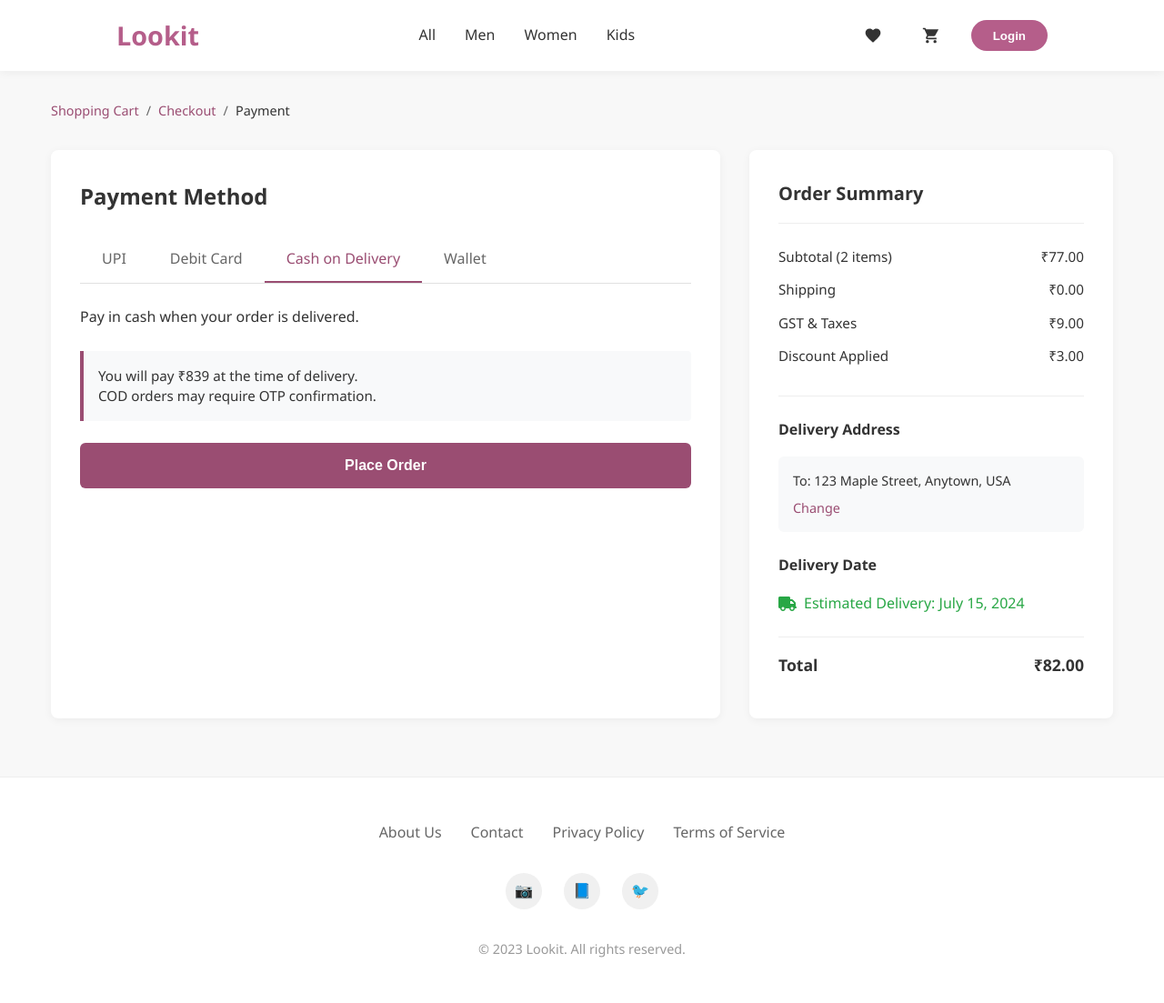
After one commit to abhinavashokm/lookit-ecommerce-django, a Django app: page /order/payment in a window 1280 px wide. The commit adds this page. Shown: the whole page at 91% size. Run offline with Django 5.2, Linux system fonts and the light colour scheme.

Commit message:
feat(order): create payment page with COD as selected

```diff
--- /dev/null
+++ b/lookit/order/static/order/css/payment.css
@@ -0,0 +1,253 @@
+/* Container */
+.container {
+    max-width: 1200px;
+    margin: 2rem auto;
+    padding: 0 1rem;
+}
+
+/* Breadcrumbs */
+.breadcrumbs {
+    display: flex;
+    align-items: center;
+    gap: 0.5rem;
+    margin-bottom: 2rem;
+    font-size: 0.9rem;
+    color: #666;
+}
+
+.breadcrumbs a {
+    color: #9a4d72;
+    text-decoration: none;
+}
+
+.breadcrumbs .active {
+    color: #333;
+    font-weight: 500;
+}
+
+/* Payment Layout */
+.payment-layout {
+    display: flex;
+    gap: 2rem;
+    margin-top: 1.5rem;
+}
+
+.payment-methods {
+    flex: 2;
+    background: white;
+    border-radius: 8px;
+    padding: 2rem;
+    box-shadow: 0 2px 10px rgba(0, 0, 0, 0.05);
+}
+
+.payment-methods h2 {
+    margin-bottom: 1.5rem;
+    color: #333;
+    font-size: 1.5rem;
+}
+
+.payment-tabs {
+    display: flex;
+    border-bottom: 1px solid #e0e0e0;
+    margin-bottom: 1.5rem;
+}
+
+.tab {
+    padding: 0.75rem 1.5rem;
+    cursor: pointer;
+    font-weight: 500;
+    color: #666;
+    border-bottom: 2px solid transparent;
+    transition: all 0.3s;
+}
+
+.tab.active {
+    color: #9a4d72;
+    border-bottom: 2px solid #9a4d72;
+}
+
+.tab-content {
+    display: none;
+}
+
+.tab-content.active {
+    display: block;
+}
+
+.card-form {
+    max-width: 500px;
+    margin-top: 1rem;
+}
+
+.form-group {
+    margin-bottom: 1.5rem;
+}
+
+.form-group label {
+    display: block;
+    margin-bottom: 0.5rem;
+    font-weight: 500;
+    color: #444;
+}
+
+.form-control {
+    width: 100%;
+    padding: 0.75rem 1rem;
+    border: 1px solid #ddd;
+    border-radius: 6px;
+    font-size: 1rem;
+    transition: border-color 0.3s, box-shadow 0.3s;
+}
+
+.form-control:focus {
+    outline: none;
+    border-color: #9a4d72;
+    box-shadow: 0 0 0 3px rgba(154, 77, 114, 0.1);
+}
+
+.form-row {
+    display: flex;
+    gap: 1rem;
+}
+
+.form-row .form-group {
+    flex: 1;
+}
+
+.cod-message {
+    background-color: #f8f9fa;
+    border-left: 4px solid #9a4d72;
+    padding: 1rem;
+    margin-top: 1.5rem;
+    border-radius: 0 4px 4px 0;
+    color: #333;
+    font-size: 0.95rem;
+    line-height: 1.5;
+}
+
+.order-summary {
+    flex: 1;
+    background: white;
+    border-radius: 8px;
+    padding: 2rem;
+    height: fit-content;
+    box-shadow: 0 2px 10px rgba(0, 0, 0, 0.05);
+}
+
+.order-summary h3 {
+    margin-bottom: 1.5rem;
+    color: #333;
+    font-size: 1.25rem;
+    padding-bottom: 1rem;
+    border-bottom: 1px solid #eee;
+}
+
+.summary-row {
+    display: flex;
+    justify-content: space-between;
+    margin-bottom: 0.75rem;
+    font-size: 0.95rem;
+}
+
+.summary-row.total {
+    margin-top: 1.5rem;
+    padding-top: 1rem;
+    border-top: 1px solid #eee;
+    font-weight: 600;
+    font-size: 1.1rem;
+    color: #333;
+}
+
+.delivery-info {
+    margin-top: 2rem;
+    padding-top: 1.5rem;
+    border-top: 1px solid #eee;
+}
+
+.delivery-info h4 {
+    margin-bottom: 1rem;
+    color: #333;
+    font-size: 1rem;
+}
+
+.delivery-address {
+    background: #f8f9fa;
+    padding: 1rem;
+    border-radius: 6px;
+    margin-bottom: 1.5rem;
+    font-size: 0.9rem;
+    line-height: 1.5;
+}
+
+.delivery-address p {
+    margin-bottom: 0.5rem;
+}
+
+.change-link {
+    color: #9a4d72;
+    text-decoration: none;
+    font-size: 0.9rem;
+    font-weight: 500;
+}
+
+.delivery-date {
+    color: #28a745;
+    font-weight: 500;
+    margin-top: 0.5rem;
+    display: flex;
+    align-items: center;
+    gap: 0.5rem;
+}
+
+.btn-pay {
+    width: 100%;
+    padding: 1rem;
+    background-color: #9a4d72;
+    color: white;
+    border: none;
+    border-radius: 6px;
+    font-size: 1rem;
+    font-weight: 600;
+    cursor: pointer;
+    transition: background-color 0.3s;
+    margin-top: 1.5rem;
+}
+
+.btn-pay:hover {
+    background-color: #883c62;
+}
+
+/* Responsive Styles */
+@media (max-width: 992px) {
+    .payment-layout {
+        flex-direction: column;
+    }
+}
+
+@media (max-width: 768px) {
+    .header-right {
+        margin-left: auto;
+    }
+
+    .payment-methods,
+    .order-summary {
+        padding: 1.5rem;
+    }
+
+    .tab {
+        padding: 0.5rem 1rem;
+        font-size: 0.9rem;
+    }
+}
+
+@media (max-width: 480px) {
+    .form-row {
+        flex-direction: column;
+        gap: 1.5rem;
+    }
+
+    .tab {
+        padding: 0.5rem;
+        font-size: 0.85rem;
+    }
+}
--- /dev/null
+++ b/lookit/order/static/order/js/payment.js
@@ -0,0 +1,56 @@
+
+// Show selected tab content
+function showTab(tabId) {
+    // Hide all tab contents
+    document.querySelectorAll('.tab-content').forEach(tab => {
+        tab.classList.remove('active');
+    });
+
+    // Remove active class from all tabs
+    document.querySelectorAll('.tab').forEach(tab => {
+        tab.classList.remove('active');
+    });
+
+    // Show selected tab content
+    document.getElementById(tabId).classList.add('active');
+
+    // Add active class to clicked tab
+    event.currentTarget.classList.add('active');
+}
+
+// Format card number with spaces
+function formatCardNumber(input) {
+    // Remove all non-digit characters
+    let value = input.value.replace(/\D/g, '');
+
+    // Add space after every 4 digits
+    value = value.replace(/(\d{4})(?=\d)/g, '$1 ');
+
+    // Update input value
+    input.value = value.trim();
+}
+
+// Format expiry date with slash
+function formatExpiryDate(input) {
+    let value = input.value.replace(/\D/g, '');
+
+    if (value.length > 2) {
+        value = value.substring(0, 2) + '/' + value.substring(2, 4);
+    }
+
+    input.value = value;
+}
+
+// Handle form submission
+document.getElementById('cardForm').addEventListener('submit', function(e) {
+    e.preventDefault();
+    // Here you would typically validate the form and process the payment
+    alert('Processing your payment...');
+    // In a real application, you would make an API call to your payment processor here
+});
+
+// Handle Cash on Delivery order
+function placeCODOrder() {
+    alert('Your order has been placed successfully! You will pay ₹839 at the time of delivery.');
+    // In a real application, you would submit the order to your backend here
+}
--- /dev/null
+++ b/lookit/order/templates/order/payment.html
@@ -0,0 +1,132 @@
+{% extends 'user_base/base.html' %}
+{% load static %}
+{% block styles %}
+<link rel="stylesheet" href="{% static 'order/css/payment.css' %}">
+<link rel="stylesheet" href="https://cdnjs.cloudflare.com/ajax/libs/font-awesome/6.0.0-beta3/css/all.min.css">
+{% endblock %}
+
+{% block content %}
+<!--main content-->
+<div class="container">
+    <!-- Breadcrumbs -->
+    <div class="breadcrumbs">
+        <a href="{% url 'cart' %}">Shopping Cart</a>
+        <span>/</span>
+        <a href="{% url 'checkout' %}">Checkout</a>
+        <span>/</span>
+        <span class="active">Payment</span>
+    </div>
+
+    <div class="payment-layout">
+        <!-- Payment Methods -->
+        <div class="payment-methods">
+            <h2>Payment Method</h2>
+
+            <div class="payment-tabs">
+                <div class="tab" onclick="showTab('upi')">UPI</div>
+                <div class="tab " onclick="showTab('debit-card')">Debit Card</div>
+                <div class="tab active" onclick="showTab('cod')">Cash on Delivery</div>
+                <div class="tab" onclick="showTab('wallet')">Wallet</div>
+            </div>
+
+            <!-- UPI Payment -->
+            <div id="upi" class="tab-content">
+                <p>Pay via any UPI app</p>
+                <button class="btn-pay" style="margin-top: 1rem;">Pay with UPI</button>
+            </div>
+
+            <!-- Debit Card Payment -->
+            <div id="debit-card" class="tab-content">
+                <form id="cardForm" class="card-form">
+                    <div class="form-group">
+                        <label for="cardNumber">Card Number</label>
+                        <input type="text" id="cardNumber" class="form-control" placeholder="1234 5678 9012 3456" maxlength="19" oninput="formatCardNumber(this)">
+                    </div>
+
+                    <div class="form-row">
+                        <div class="form-group">
+                            <label for="expiryDate">Expiry Date</label>
+                            <input type="text" id="expiryDate" class="form-control" placeholder="MM/YY" maxlength="5" oninput="formatExpiryDate(this)">
+                        </div>
+                        <div class="form-group">
+                            <label for="cvv">CVV</label>
+                            <input type="password" id="cvv" class="form-control" placeholder="•••" maxlength="3">
+                        </div>
+                    </div>
+
+                    <div class="form-group">
+                        <label for="cardName">Name on Card</label>
+                        <input type="text" id="cardName" class="form-control" placeholder="John Doe">
+                    </div>
+
+                    <button type="submit" class="btn-pay">Pay ₹82.00</button>
+                </form>
+            </div>
+
+            <!-- Cash on Delivery -->
+            <div id="cod" class="tab-content active">
+                <p>Pay in cash when your order is delivered.</p>
+                <div class="cod-message">
+                    <p>You will pay ₹839 at the time of delivery.</p>
+                    <p>COD orders may require OTP confirmation.</p>
+                </div>
+                <button class="btn-pay" onclick="placeCODOrder()">Place Order</button>
+            </div>
+
+            <!-- Wallet -->
+            <div id="wallet" class="tab-content">
+                <p>Pay using your wallet balance</p>
+                <button class="btn-pay" style="margin-top: 1rem;">Pay with Wallet</button>
+            </div>
+        </div>
+
+        <!-- Order Summary -->
+        <div class="order-summary">
+            <h3>Order Summary</h3>
+
+            <div class="summary-row">
+                <span>Subtotal (2 items)</span>
+                <span>₹77.00</span>
+            </div>
+
+            <div class="summary-row">
+                <span>Shipping</span>
+                <span>₹0.00</span>
+            </div>
+
+            <div class="summary-row">
+                <span>GST & Taxes</span>
+                <span>₹9.00</span>
+            </div>
+
+            <div class="summary-row">
+                <span>Discount Applied</span>
+                <span>₹3.00</span>
+            </div>
+
+            <div class="delivery-info">
+                <h4>Delivery Address</h4>
+                <div class="delivery-address">
+                    <p>To: 123 Maple Street, Anytown, USA</p>
+                    <a href="checkout.html" class="change-link">Change</a>
+                </div>
+
+                <h4>Delivery Date</h4>
+                <div class="delivery-date">
+                    <i class="fas fa-truck"></i>
+                    <span>Estimated Delivery: July 15, 2024</span>
+                </div>
+            </div>
+
+            <div class="summary-row total">
+                <span>Total</span>
+                <span>₹82.00</span>
+            </div>
+        </div>
+    </div>
+</div>
+{% endblock %}
+
+{% block scripts %}
+<script src="{% static 'order/js/payment.js' %}"></script>
+{% endblock %}
--- a/lookit/order/urls.py
+++ b/lookit/order/urls.py
@@ -1,6 +1,7 @@
 from django.urls import path
-from .views import checkout
+from .views import checkout, payment_page
 
 urlpatterns = [
     path("checkout/", checkout, name="checkout"),
+    path("payment", payment_page, name="payment-page"),
 ]
--- a/lookit/order/views.py
+++ b/lookit/order/views.py
@@ -40,3 +40,6 @@ def checkout(request):
         "order/checkout.html",
         {"order_items": order_items, "price_summary": price_summary, "address_list":address_list},
     )
+
+def payment_page(request):
+    return render(request, "order/payment.html")
```
Also changed, not shown: lookit/order/templates/order/checkout.html (+8 -4 lines).
